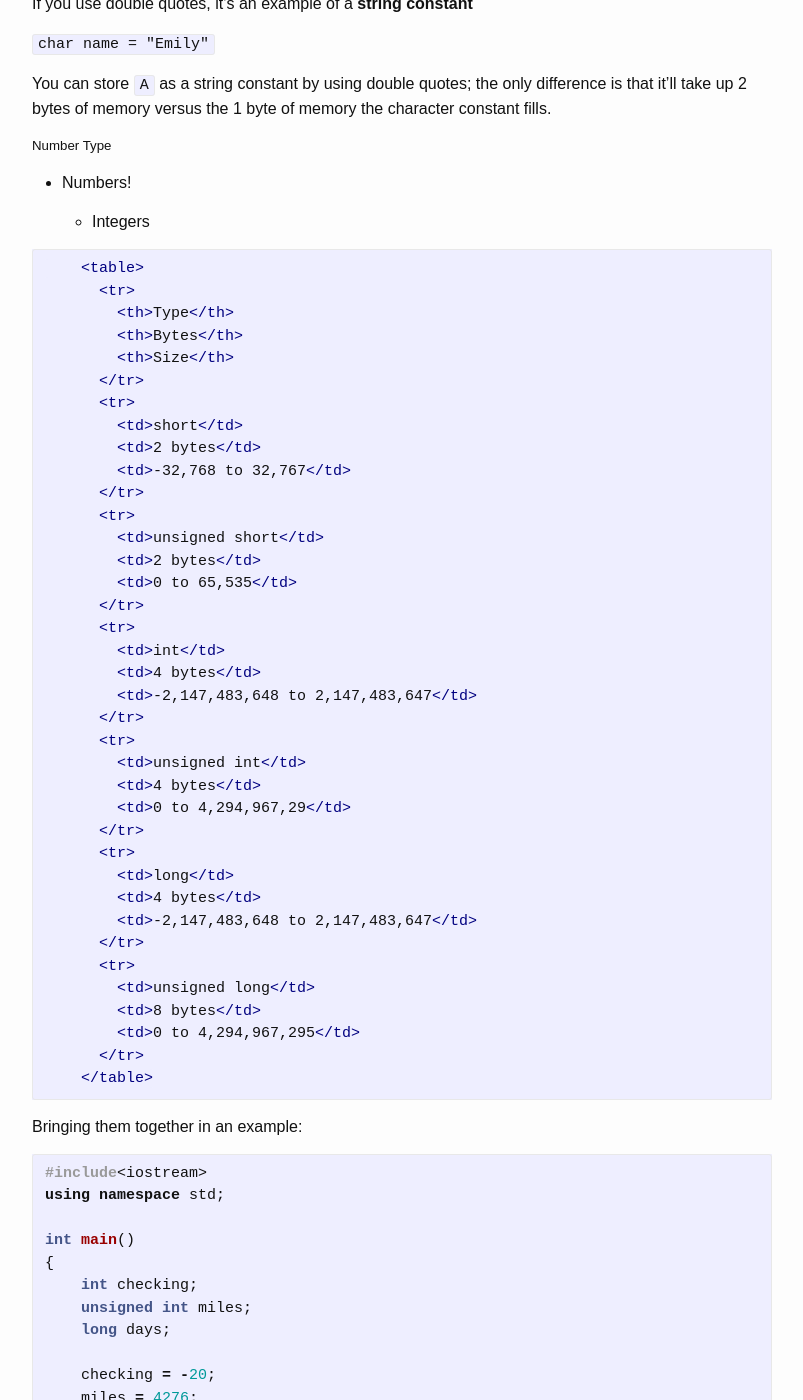
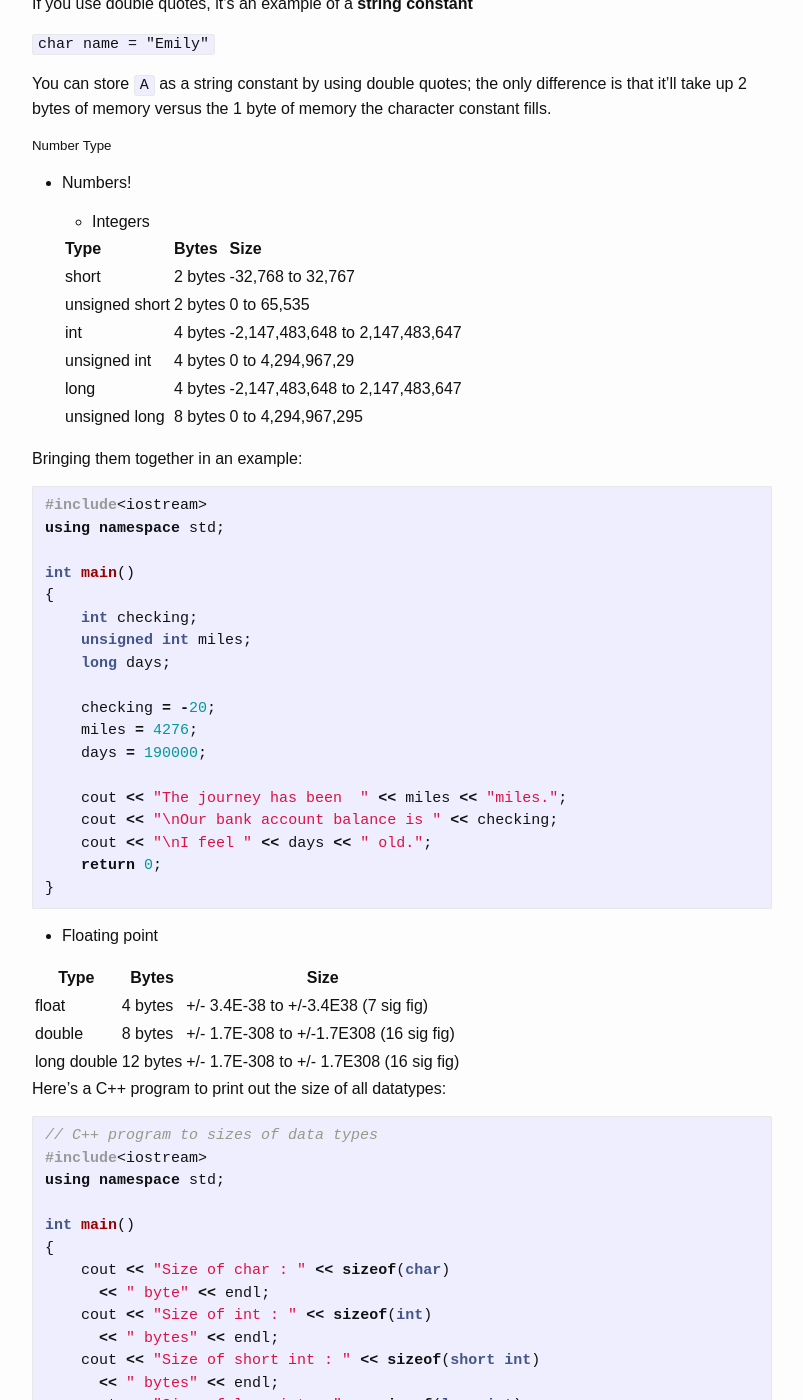
Before and after one commit to emilyannemoses/blog, a Jekyll site: the page built from _posts/2019-10-21-cpp.md, in a window 1280 px wide and 1400 px high, scrolled down 2460 px. Shown: the whole window, without its empty margins (238-1041 px from the left). Built offline with Jekyll 4.4.1, drawn with Linux system fonts in a browser that asks for light colours; comment, search, counter and statistics services are not loaded; some of the changed text lies outside the part shown.

Commit message:
update table

````diff
--- a/_posts/2019-10-21-cpp.md
+++ b/_posts/2019-10-21-cpp.md
@@ -114,7 +114,7 @@ You can store `A` as a string constant by using double quotes; the only differen
 
     * Integers
 
-```html
+
     <table>
       <tr>
         <th>Type</th>
@@ -152,7 +152,7 @@ You can store `A` as a string constant by using double quotes; the only differen
         <td>0 to 4,294,967,295</td>
       </tr>
     </table>
-```
+
 
 Bringing them together in an example:
 
@@ -179,7 +179,6 @@ int main()
 
 * Floating point
 
-```html
 <table>
   <tr>
     <th>Type</th>
@@ -202,7 +201,6 @@ int main()
     <td>+/- 1.7E-308 to +/- 1.7E308  (16 sig fig)</td>
   </tr>
 </table>
-```
 
 Here's a C++ program to print out the size of all datatypes:
 
````
